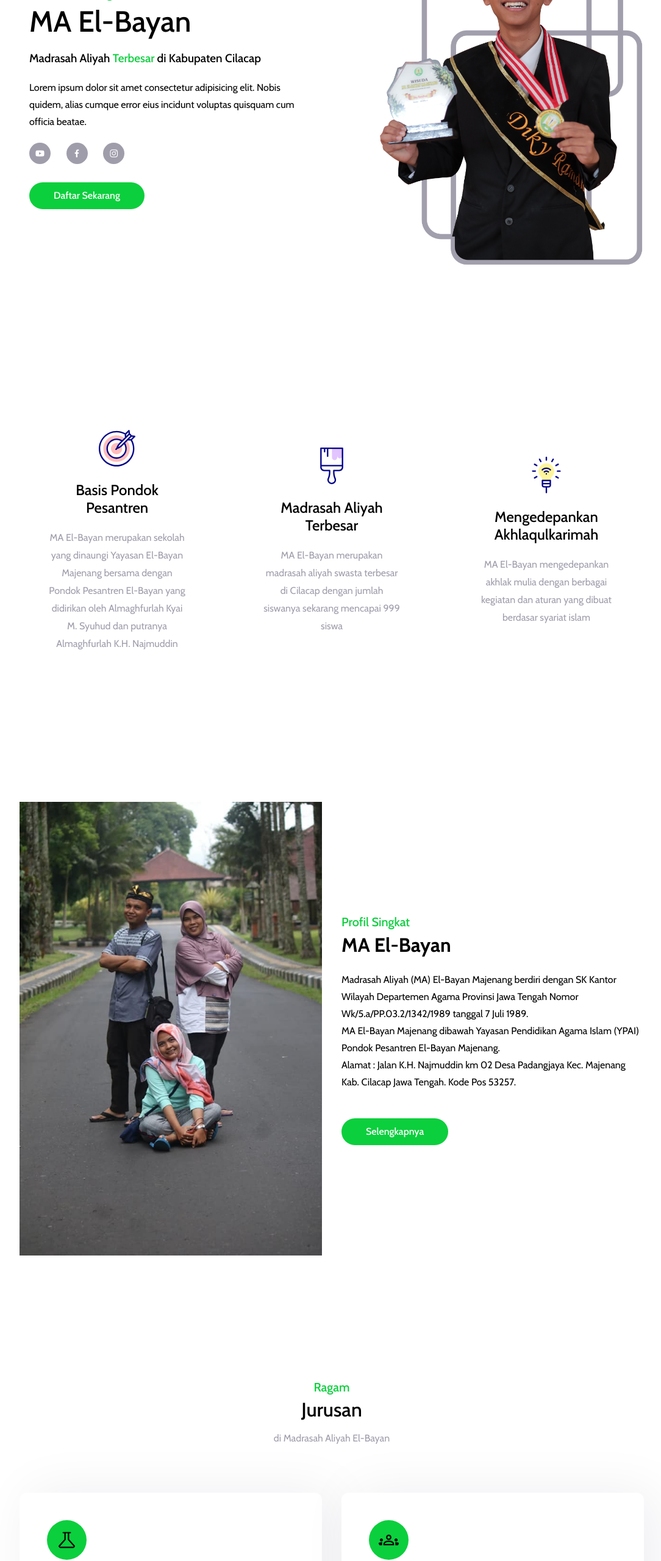
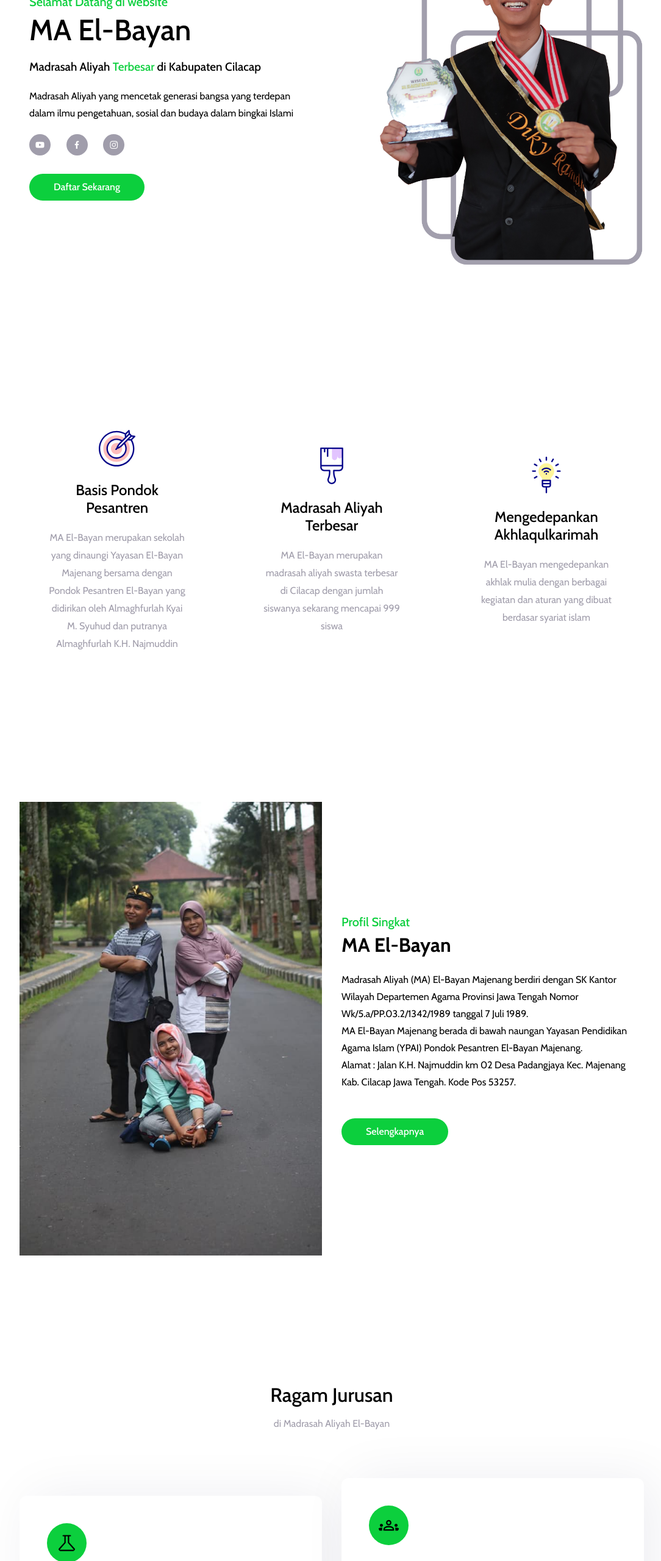
Before and after one commit to maelbayan/maelbayan.github.io, a plain HTML site: page index.html in a window 1280 px wide. Shown: the part 240-2800 px from the top of the page at 61% size, without its empty margins (96-1180 px from the left). Drawn offline with nearby package versions, Linux system fonts and the light colour scheme.

Commit message:
Add files via upload

```diff
--- a/index.html
+++ b/index.html
@@ -14,6 +14,14 @@
     <link rel="icon" type="image/png" sizes="16x16" href="img/favicon-16x16.png">
     <link rel="manifest" href="/site.webmanifest">
     <link href="https://fonts.googleapis.com/css2?family=Cabin:ital,wght@0,400;0,500;0,600;0,700;1,400;1,500;1,600;1,700&display=swap" rel="stylesheet">
+    <style>
+         @media (max-width:1044px){
+            .prestasi-content{
+            text-decoration: none;
+            cursor: default;
+        }
+        }
+    </style>
 </head>
 <body>
     <!-- Header -->
@@ -37,7 +45,7 @@
             <h3>Selamat Datang di website</h3>
             <h1>MA El-Bayan</h1>
             <h5>Madrasah Aliyah <span>Terbesar</span> di Kabupaten Cilacap</h5>
-            <p>Lorem ipsum dolor sit amet consectetur adipisicing elit. Nobis quidem, alias cumque error eius incidunt voluptas quisquam cum officia beatae.</p>
+            <p>Madrasah Aliyah yang mencetak generasi bangsa yang terdepan dalam ilmu pengetahuan, sosial dan budaya dalam bingkai Islami</p>
             <div class="sosmed">
                 <a href="https://www.youtube.com/channel/UCfrGHMkYKhfb8WTlBygIgHg/channels?view=56&shelf_id=0"><i class='bx bxl-youtube' ></i></box-icon></a>
                 <a href="https://www.facebook.com/maelbayan"><i class='bx bxl-facebook' ></i></box-icon></a>
@@ -89,7 +97,7 @@
             <h3>Profil Singkat</h3>
             <h2>MA El-Bayan</h2>
             <p>Madrasah Aliyah (MA) El-Bayan Majenang berdiri dengan SK Kantor Wilayah Departemen Agama Provinsi Jawa Tengah Nomor Wk/5.a/PP.03.2/1342/1989 tanggal 7 Juli 1989.
-            <br>MA El-Bayan Majenang dibawah Yayasan Pendidikan Agama Islam (YPAI) Pondok Pesantren El-Bayan Majenang.
+            <br>MA El-Bayan Majenang berada di bawah naungan Yayasan Pendidikan Agama Islam (YPAI) Pondok Pesantren El-Bayan Majenang.
             <br>Alamat : Jalan K.H. Najmuddin km 02 Desa Padangjaya Kec. Majenang Kab. Cilacap Jawa Tengah. Kode Pos 53257.</p>
             <a href="/html/profil.html" class="btn">Selengkapnya</a>
         </div>
@@ -98,8 +106,7 @@
     <!-- Jurusan -->
     <section class="jurusan" id="jurusan">
         <div class="heading">
-            <h3>Ragam</h3>
-            <h2>Jurusan</h2>
+            <h2>Ragam Jurusan</h2>
             <p>di Madrasah Aliyah El-Bayan</p>
         </div>
 
@@ -109,32 +116,28 @@
                     <img src="img/ipa.svg" alt="">
                 </div>
                 <h3>Ilmu Pengetahuan Alam</h3>
-                <h5>Lorem ipsum dolor sit, <span>amet consectetur</span> adipisici</h5>
-                <p>Lorem ipsum dolor sit amet consectetur adipisicing elit. Magnam ducimus fugit itaque vitae harum similique enim. Eius, neque? Fuga, sapiente mollitia blanditiis officiis neque corrupti perspiciatis inventore rerum soluta dolorum!</p>
+                <p>Program studi IPA mempelajari tentang sains. Sains merupakan ilmu pengetahuan yang dikembangkan berdasarkan metode ilmiah atas gejala dan fenomena alam semesta baik menyangkut makhluk hidup maupun benda tak hidup. Ciri khas dari program IPA adalah adanya mata pelajaran fisika, kimia, dan biologi.</p>
             </div>
             <div class="row">
                 <div class="j j-dua">
                     <img src="img/ips.svg" alt="">
                 </div>
                 <h3>Ilmu Pengetahuan Sosial</h3>
-                <h5>Lorem ipsum dolor sit, <span>amet consectetur</span> adipisici</h5>
-                <p>Lorem ipsum dolor sit amet consectetur adipisicing elit. Magnam ducimus fugit itaque vitae harum similique enim. Eius, neque? Fuga, sapiente mollitia blanditiis officiis neque corrupti perspiciatis inventore rerum soluta dolorum!</p>
+                <p>IPS merupakan ilmu pengetahuan yang berkaitan dengan lingkungan sosial, cabang ilmu pengetahuan yang mempelajari tingkah laku manusia sebagai anggota masyarakat. Tingkah laku manusia dalam masyarakat memiliki berbagai aspek seperti aspek ekonomi, aspek mental, aspek budaya, aspek hubungan sosial. Pembelajaran IPS berperan merealisasikan ilmu sosial yang hubungan sosial. Pembelajaran IPS berperan merealisasikan ilmu sosial yang bersifat teoritis kehidupan nyata di masyarakat. </p>
             </div>
             <div class="row">
                 <div class="j j-tiga">
                     <img src="img/agama.svg" alt="">
                 </div>
                 <h3>Agama</h3>
-                <h5>Lorem ipsum dolor sit, <span>amet consectetur</span> adipisici</h5>
-                <p>Lorem ipsum dolor sit amet consectetur adipisicing elit. Magnam ducimus fugit itaque vitae harum similique enim. Eius, neque? Fuga, sapiente mollitia blanditiis officiis neque corrupti perspiciatis inventore rerum soluta dolorum!</p>
+                <p>Jurusan Agama ini dirancang untuk mempelajari Agama Islam guna memperkuat keimanan siswa dan siswi kepada Allah SWT, serta memperluas wawasan hidup beragama. Dalam jurusan ini secara umum membahas tentang esensi ajaran Islam baik yang berkenaan dengan Akidah, Syari’ah maupun Akhlak/Tasawuf.</p>
             </div>
             <div class="row">
                 <div class="j j-empat">
                     <img src="img/bahasa.svg" alt="">
                 </div>
                 <h3>Bahasa</h3>
-                <h5>Lorem ipsum dolor sit, <span>amet consectetur</span> adipisici</h5>
-                <p>Lorem ipsum dolor sit amet consectetur adipisicing elit. Magnam ducimus fugit itaque vitae harum similique enim. Eius, neque? Fuga, sapiente mollitia blanditiis officiis neque corrupti perspiciatis inventore rerum soluta dolorum!</p>
+                <p>Dalam jurusan ini, siswa ditekankan untuk mendalami sastra dan budaya yang terbentuk di dalam masyarakat. Tidak semua orang memiliki keterampilan di peminatan ini. Namun, prospek ke depannya cukup bagus, terlebih untuk perusahaan internasional, dan dijurusan ini kita bisa mempelajari tentang Sastra Indonesia, Bahasa Asing, Antropologi, dll.</p>
             </div>
         </div>
 
```
